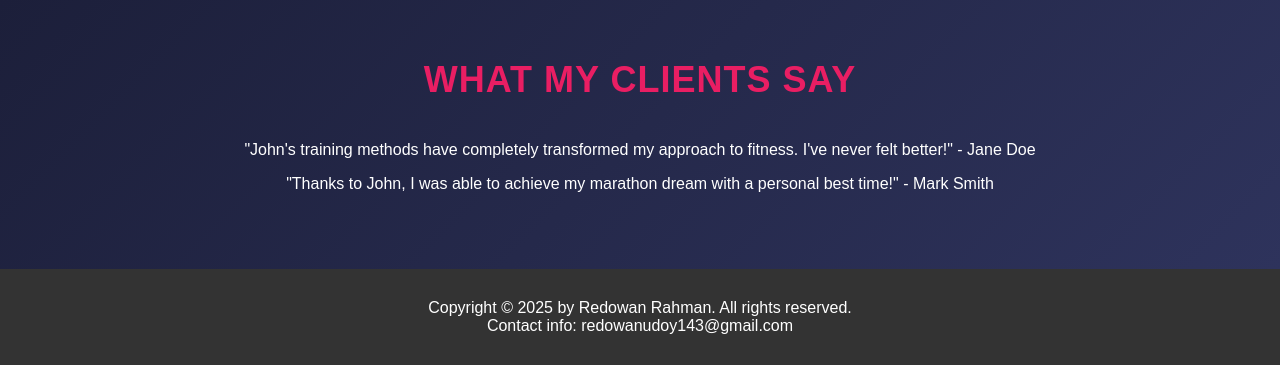
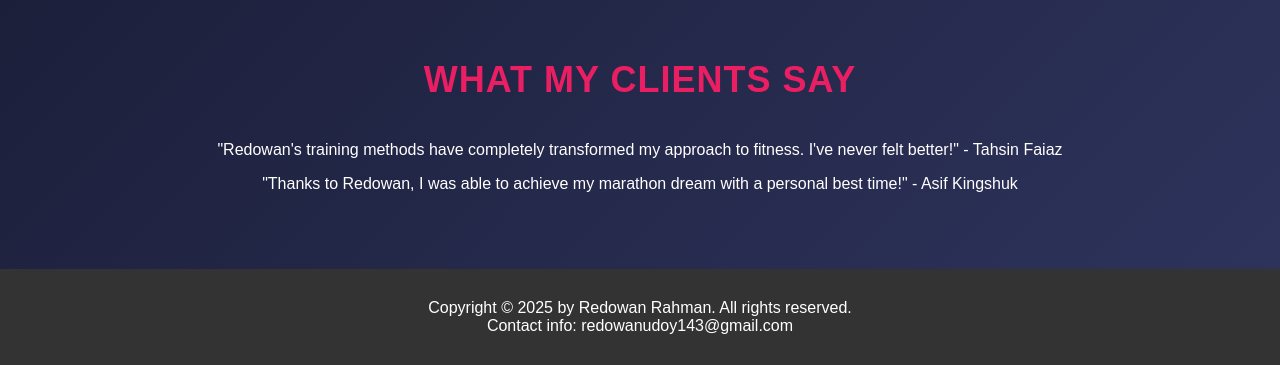
Before and after one commit to redowan-rahman/IB_Project, a Django app: page / in a window 1280 px wide. Shown: the part 1482-1847 px from the top of the page. Run offline with Django 5.2, Linux system fonts and the light colour scheme.

Commit message:
Update home.html

```diff
--- a/templates/home.html
+++ b/templates/home.html
@@ -11,7 +11,7 @@
     </head>
     <style>
         #home {
-            background-image: linear-gradient(rgba(0, 0, 0, 0.8), rgba(0, 0, 0, 0.8)), url('{% static 'images/theme1.jpg' %}');
+            background-image: linear-gradient(rgba(0, 0, 0, 0.8), rgba(0, 0, 0, 0.8)), url("{% static 'images/theme1.jpg' %}");
             background-size: cover;
             background-position: center;
             color: white;
@@ -146,8 +146,8 @@
         <!-- Testimonials -->
         <div class="testimonials">
             <h2>What My Clients Say</h2>
-            <blockquote class="testimonials-blockquote">"John's training methods have completely transformed my approach to fitness. I've never felt better!" - Jane Doe</blockquote>
-            <blockquote class="testimonials-blockquote">"Thanks to John, I was able to achieve my marathon dream with a personal best time!" - Mark Smith</blockquote>
+            <blockquote class="testimonials-blockquote">"Redowan's training methods have completely transformed my approach to fitness. I've never felt better!" - Tahsin Faiaz</blockquote>
+            <blockquote class="testimonials-blockquote">"Thanks to Redowan, I was able to achieve my marathon dream with a personal best time!" - Asif Kingshuk</blockquote>
         </div>
 
         <!-- Footer -->
```
